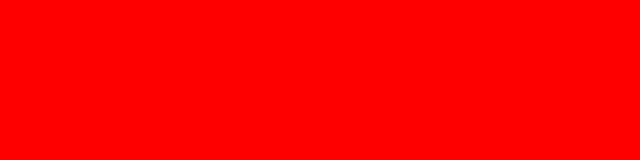
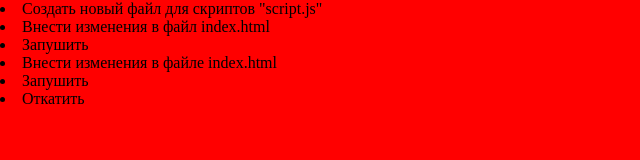
Before and after one commit to Demonoflight/intense_it, a plain HTML site: page index.html in a window 1280 px wide. Shown: the whole page, without its empty margins (0-640 px from the left). Drawn offline with Linux system fonts and the light colour scheme.

Commit message:
commit 3

```diff
--- a/index.html
+++ b/index.html
@@ -8,6 +8,11 @@
     <title>Document</title>
 </head>
 <body>
-
+    <li>Создать новый файл для скриптов "script.js"</li>
+    <li>Внести изменения в файл index.html</li>
+    <li>Запушить</li>
+    <li>Внести изменения в файле index.html</li>
+    <li>Запушить</li>
+    <li>Откатить</li>
 </body>
 </html>
```
